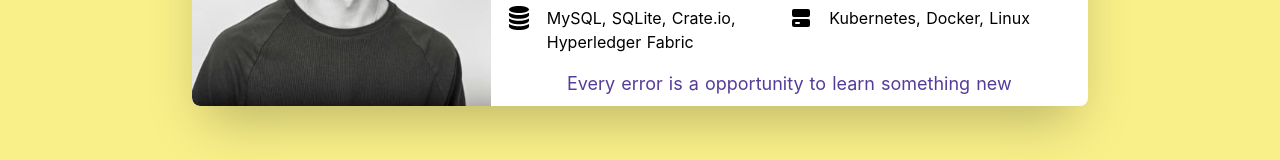
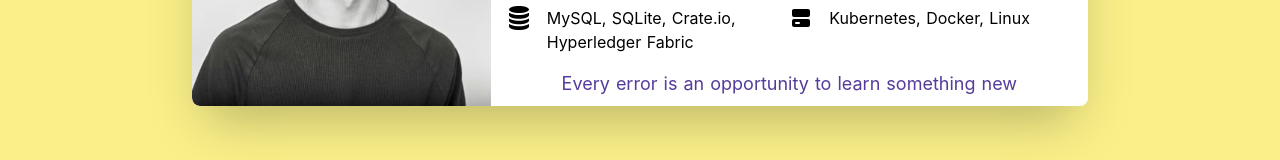
Before and after one commit to JulianMar/website, a Nuxt app: page / in a window 1280 px wide. Shown: the part 426-586 px from the top of the page. Built offline with nearby package versions, Linux system fonts and the light colour scheme.

Commit message:
Update TitleCard.vue

```diff
--- a/components/TitleCard.vue
+++ b/components/TitleCard.vue
@@ -32,7 +32,7 @@
         ></Tag>
 
         <p class="text-purple-800 text-lg mt-4 text-center w-full">
-          Every error is a opportunity to learn something new
+          Every error is an opportunity to learn something new
         </p>
       </div>
     </div>
```
